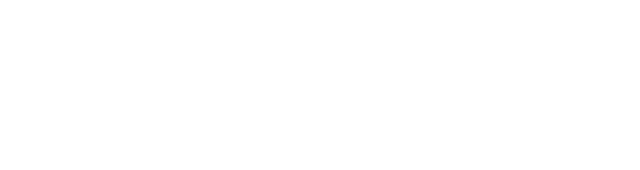
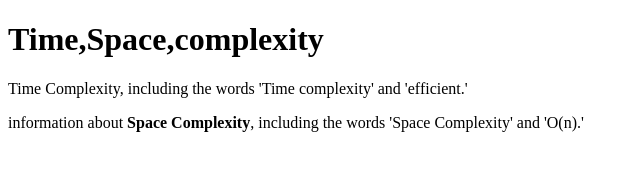
Before and after one commit to acciojob/time-and-space-complexity-Nishar-imam-ali, a website: page main.html in a window 1280 px wide. Shown: the whole page, without its empty margins (0-640 px from the left). Drawn offline with Linux system fonts and the light colour scheme.

Commit message:
created a submission

```diff
--- a/main.html
+++ b/main.html
@@ -4,9 +4,13 @@
 
 <head>
 	<link rel="stylesheet" href="styles.css">
+	<title>Time and space complexity</title>
 </head>
 
 <body>
+	<h1>Time,Space,complexity</h1>
+	<p>Time Complexity, including the words 'Time complexity' and 'efficient.'</p>
+	<p> information about<b> Space Complexity</b>, including the words 'Space Complexity' and 'O(n).'</p>
 	<!-- the entire body must be written by student -->
     <script type="text/javascript" src="./script.js">
 </script>
```
